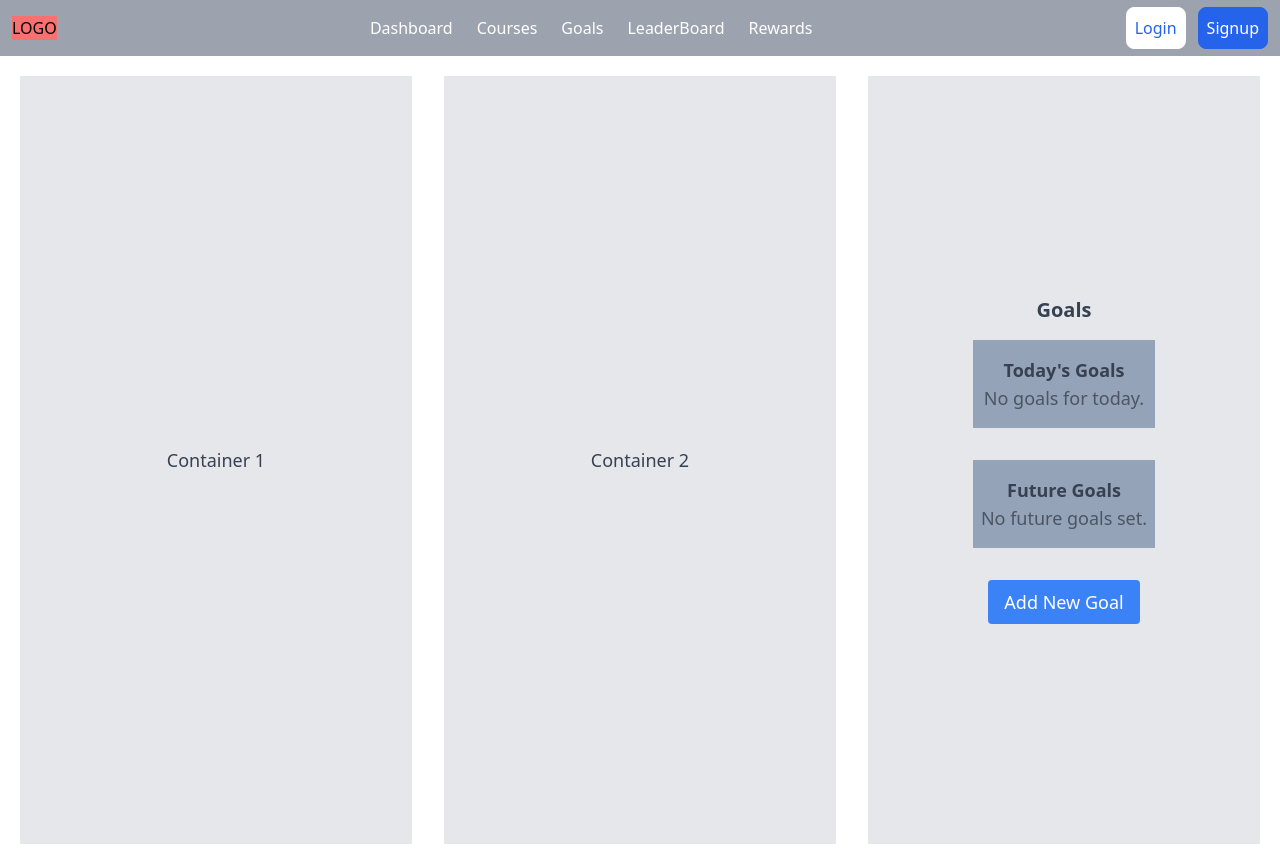
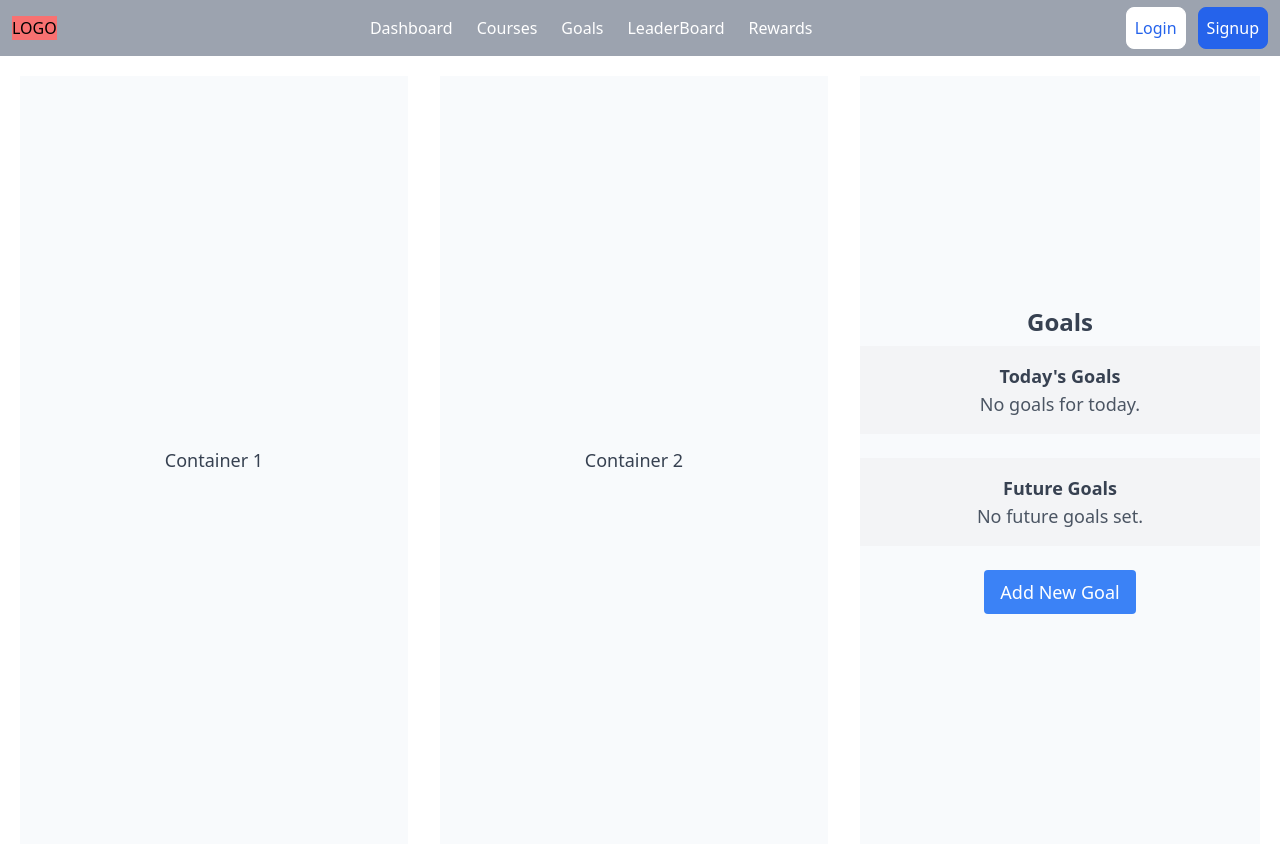
Before and after one commit to harshit-dev-ui/Aura_Tracker, a React (Vite) app in the folder frontend/: page /dashboard in a window 1280 px wide. Built offline with nearby package versions, Linux system fonts and the light colour scheme.

Commit message:
change styling in goals

```diff
--- a/frontend/src/components/Goals.jsx
+++ b/frontend/src/components/Goals.jsx
@@ -35,11 +35,11 @@ function Goals() {
 
   // Mark a goal as completed
   const toggleCompletion = (index) => {
-    setGoals((prevGoals) => {
-      const updatedGoals = [...prevGoals];
-      updatedGoals[index].isCompleted = !updatedGoals[index].isCompleted;
-      return updatedGoals;
-    });
+    setGoals((prevGoals) =>
+      prevGoals.map((goal, i) =>
+        i === index ? { ...goal, isCompleted: !goal.isCompleted } : goal
+      )
+    );
   };
 
   // Remove completed goals with today's deadline at the end of the day
@@ -67,19 +67,33 @@ function Goals() {
     return goalDate.getTime() > today.getTime();
   });
 
+  // Function to determine background color based on priority
+  const getPriorityColor = (priority) => {
+    switch (priority) {
+      case "high":
+        return "bg-red-600";
+      case "medium":
+        return "bg-yellow-500";
+      default:
+        return "bg-green-500";
+    }
+  };
+
   return (
-    <div className="flex flex-col justify-start items-center gap-4 px-3 py-3">
-      <h1 className="text-xl font-bold">Goals</h1>
-      <div className="bg-slate-400 w-full px-2 flex flex-col items-center py-4">
+    <div className="flex flex-col items-center gap-2">
+      <h1 className="text-2xl font-bold">Goals</h1>
+      <div className="bg-gray-100 w-[400px] px-2 flex flex-col items-center py-4">
         <h2 className="text-lg font-semibold">Today's Goals</h2>
-        <div className="w-full">
+        <div className="w-full max-h-48 overflow-y-auto">
           {todaysGoals.length === 0 ? (
             <p className="text-center text-gray-600">No goals for today.</p>
           ) : (
             todaysGoals.map((goal, index) => (
               <div
                 key={index}
-                className={`bg-black text-white p-2 m-2 rounded flex items-center ${
+                className={`${getPriorityColor(
+                  goal.priority
+                )} text-white p-2 m-2 rounded flex items-center ${
                   goal.isCompleted ? "line-through opacity-50" : ""
                 }`}
               >
@@ -100,14 +114,19 @@ function Goals() {
         </div>
       </div>
 
-      <div className="bg-slate-400 w-full px-2 flex flex-col items-center py-4 mt-4">
+      <div className="bg-gray-100 w-full px-2 flex flex-col items-center py-4 mt-4">
         <h2 className="text-lg font-semibold">Future Goals</h2>
         <div className="w-full">
           {futureGoals.length === 0 ? (
             <p className="text-center text-gray-600">No future goals set.</p>
           ) : (
             futureGoals.map((goal, index) => (
-              <div key={index} className="bg-black text-white p-2 m-2 rounded">
+              <div
+                key={index}
+                className={`${getPriorityColor(
+                  goal.priority
+                )} text-white p-2 m-2 rounded`}
+              >
                 <h3 className="font-semibold">{goal.title}</h3>
                 <p>Deadline: {goal.deadline}</p>
                 <p>Priority: {goal.priority}</p>
--- a/frontend/src/pages/Dashboard.jsx
+++ b/frontend/src/pages/Dashboard.jsx
@@ -2,14 +2,14 @@ import React from "react";
 import Goals from "../components/Goals";
 function Dashboard() {
   return (
-    <div className="flex h-screen space-between">
-      <div className="flex-1 bg-gray-200 flex items-center justify-center text-lg text-gray-700 m-4">
+    <div className="flex h-screen justify-between">
+      <div className="w-1/3 bg-slate-50  flex items-center justify-center text-lg text-gray-700 m-4">
         Container 1
       </div>
-      <div className="flex-1 bg-gray-200 flex items-center justify-center text-lg text-gray-700 m-4">
+      <div className="w-1/3 bg-slate-50  flex items-center justify-center text-lg text-gray-700 m-4">
         Container 2
       </div>
-      <div className="flex-1 bg-gray-200 flex items-center justify-center text-lg text-gray-700 m-4">
+      <div className="w-1/3 bg-slate-50  flex items-center justify-center text-lg text-gray-700 m-4">
         <Goals />
       </div>
     </div>
```
